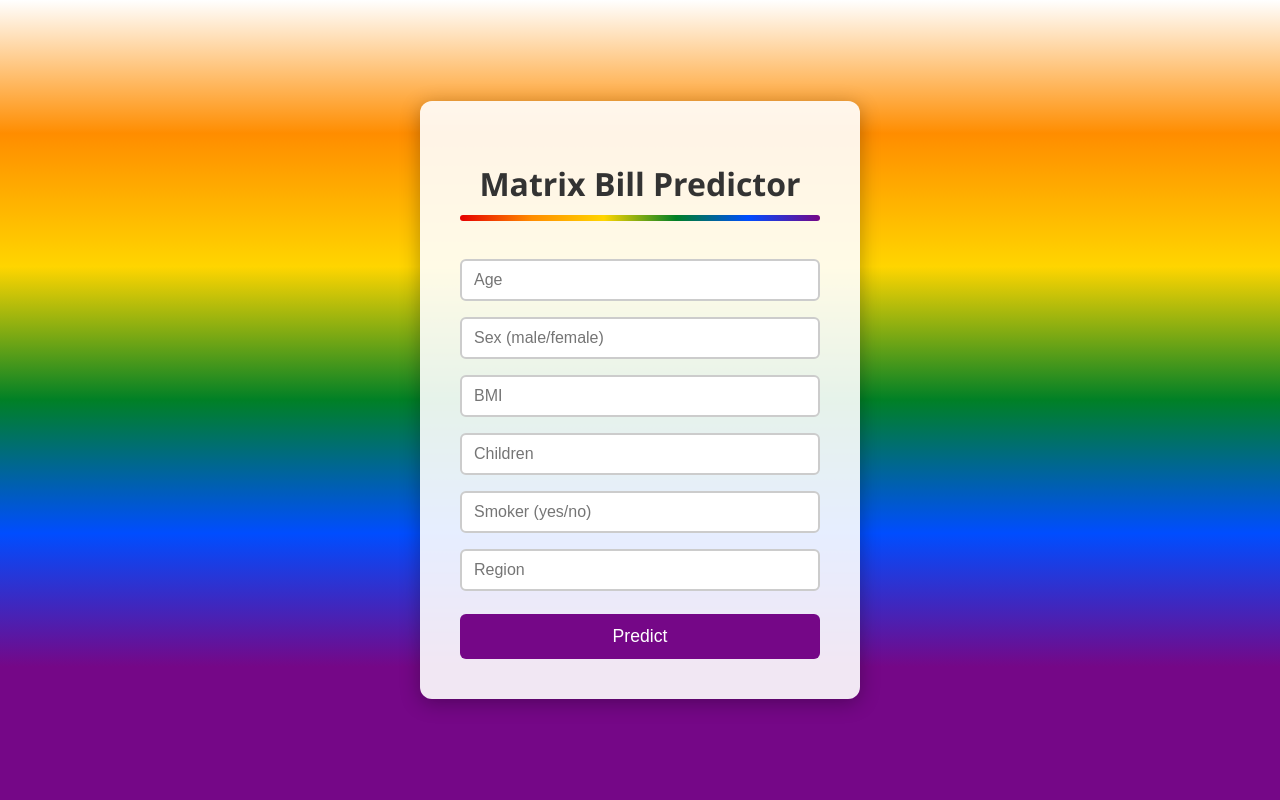
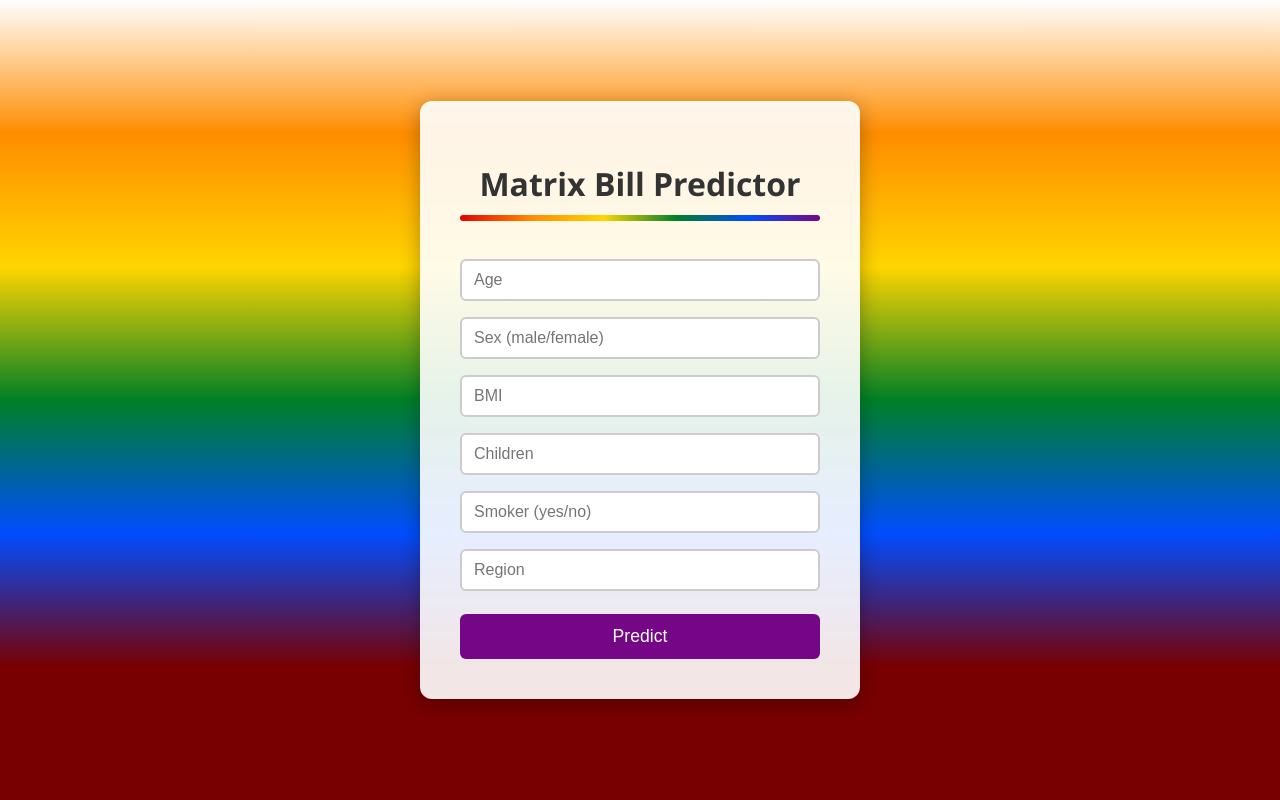
Before and after one commit to BrandDiego/MLOPS_DEPLOYMENT, a Flask app: page / in a window 1280 px wide. Run offline with Flask 3, Linux system fonts and the light colour scheme; parts of the project's set-up code (start-up, migrations or seed data) failed here and were passed over.

Commit message:
cambios en css

```diff
--- a/static/style.css
+++ b/static/style.css
@@ -9,7 +9,7 @@ body {
     #FFD500 33.33%,/* Amarillo */
     #008026 50%,   /* Verde */
     #004DFF 66.66%,/* Azul */
-    #750787 83.33% /* Morado */
+    #780000 83.33% /* Morado */
   );
   min-height: 100vh;
   display: flex;
```
